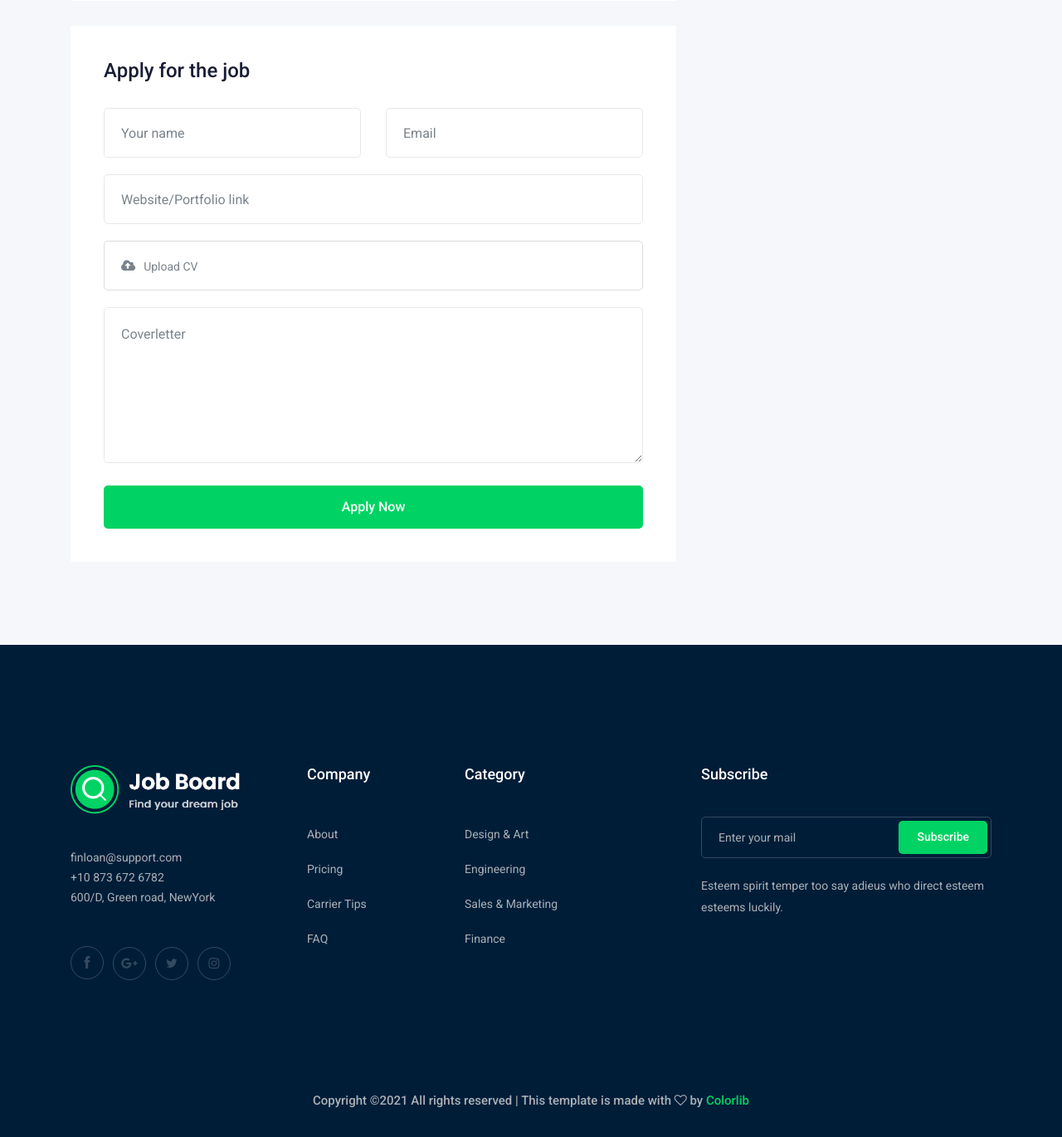
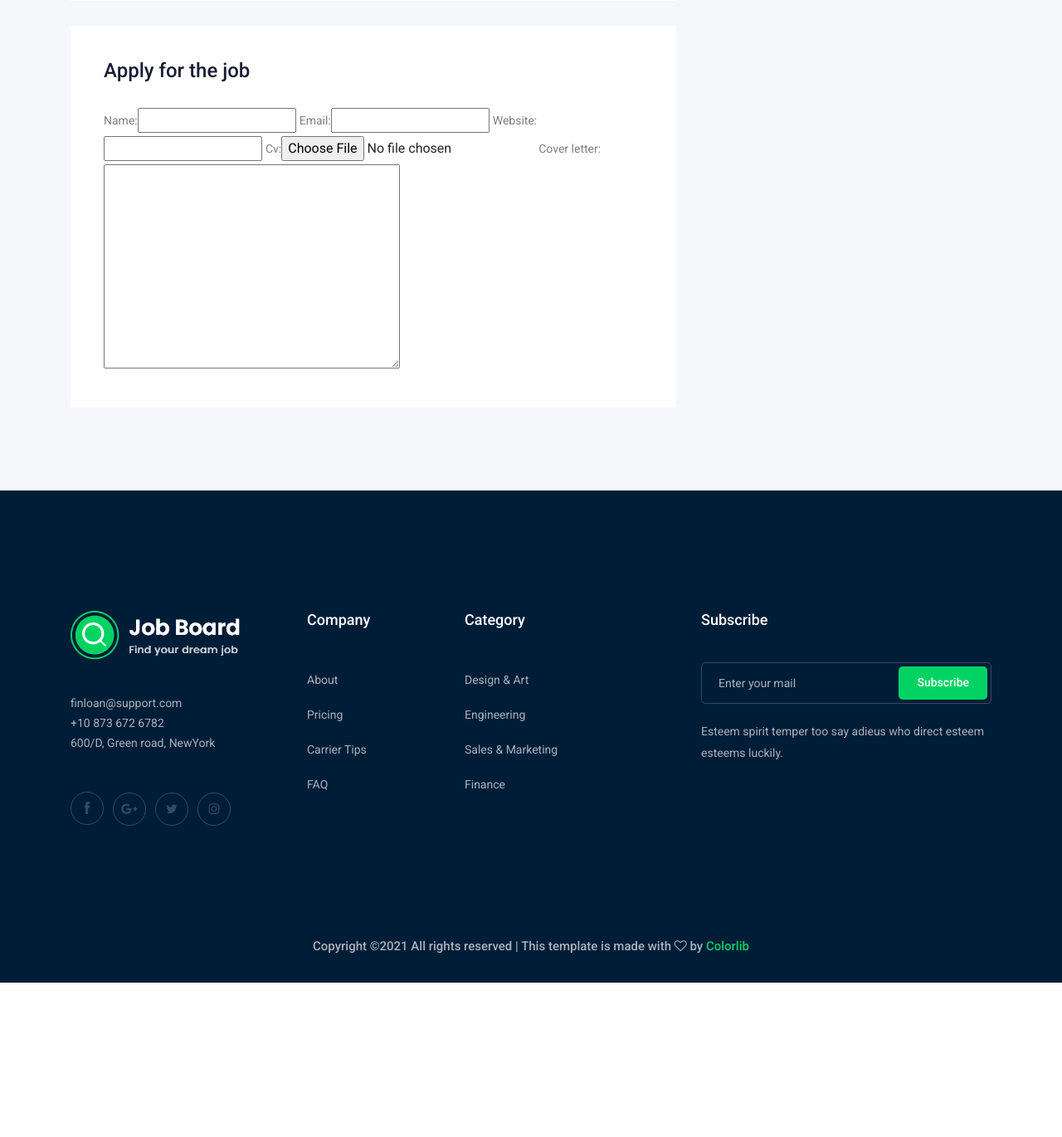
Before and after one commit to SaadEssam/Django-Job-Board, a Django app: a page that uses job/templates/job/job_detail.html in a window 1280 px wide. Shown: the part 1368-2738 px from the top of the page at 83% size. After the commit the page ends 2552 px from the top, so only its background shows below. Run offline with Django 3.2, Linux system fonts and the light colour scheme; data comes from the database, SQL or seed files in the repository; both versions use the stored data as it was after the commit; some libraries are stand-ins or nearby versions.

Commit message:
Edit form

```diff
--- a/job/admin.py
+++ b/job/admin.py
@@ -1,9 +1,13 @@
 from django.contrib import admin
-from .models import Job , Category
+
 # Register your models here.
+
+from .models import Job , Category , Apply
 
 
 
 admin.site.register(Job)
 
 admin.site.register(Category)
+
+admin.site.register(Apply)
--- /dev/null
+++ b/job/form.py
@@ -0,0 +1,11 @@
+from django import forms
+
+from .models import Apply
+
+
+
+
+class ApplyForm(forms.ModelForm):
+    class Meta:
+        model = Apply
+        fields = ['name', 'email', 'website', 'cv', 'cover_letter']
--- a/job/models.py
+++ b/job/models.py
@@ -49,3 +49,16 @@ class Category(models.Model):
 
     def __str__(self):
         return self.name
+
+
+class Apply(models.Model):
+    job = models.ForeignKey(Job, related_name='apply_job', on_delete=models.CASCADE)
+    name = models.CharField(max_length=50)
+    email = models.EmailField(max_length=100)
+    website = models.URLField(max_length=100)
+    cv = models.FileField(upload_to='apply/')
+    cover_letter = models.TextField(max_length=500)
+    created_at = models.DateTimeField(auto_now=True)
+
+    def __str__(self):
+        return self.name
--- a/job/templates/job/job_detail.html
+++ b/job/templates/job/job_detail.html
@@ -76,46 +76,8 @@
                     </div>
                     <div class="apply_job_form white-bg">
                         <h4>Apply for the job</h4>
-                        <form action="#">
-                            <div class="row">
-                                <div class="col-md-6">
-                                    <div class="input_field">
-                                        <input type="text" placeholder="Your name">
-                                    </div>
-                                </div>
-                                <div class="col-md-6">
-                                    <div class="input_field">
-                                        <input type="text" placeholder="Email">
-                                    </div>
-                                </div>
-                                <div class="col-md-12">
-                                    <div class="input_field">
-                                        <input type="text" placeholder="Website/Portfolio link">
-                                    </div>
-                                </div>
-                                <div class="col-md-12">
-                                    <div class="input-group">
-                                        <div class="input-group-prepend">
-                                          <button type="button" id="inputGroupFileAddon03"><i class="fa fa-cloud-upload" aria-hidden="true"></i>
-                                          </button>
-                                        </div>
-                                        <div class="custom-file">
-                                          <input type="file" class="custom-file-input" id="inputGroupFile03" aria-describedby="inputGroupFileAddon03">
-                                          <label class="custom-file-label" for="inputGroupFile03">Upload CV</label>
-                                        </div>
-                                      </div>
-                                </div>
-                                <div class="col-md-12">
-                                    <div class="input_field">
-                                        <textarea name="#" id="" cols="30" rows="10" placeholder="Coverletter"></textarea>
-                                    </div>
-                                </div>
-                                <div class="col-md-12">
-                                    <div class="submit_btn">
-                                        <button class="boxed-btn3 w-100" type="submit">Apply Now</button>
-                                    </div>
-                                </div>
-                            </div>
+                        <form action="#" method="POST">
+                            {{form}}
                         </form>
                     </div>
                 </div>
@@ -178,3 +140,7 @@
     </div>
 
     {% endblock body %}
+
+
+
+    <button class="boxed-btn3 w-100" type="submit">Apply Now</button>
--- a/job/views.py
+++ b/job/views.py
@@ -1,6 +1,7 @@
 from django.shortcuts import render
 from .models import Job
 from django.core.paginator import Paginator
+from .form import ApplyForm
 
 # Create your views here.
 
@@ -17,5 +18,12 @@ def job_list(request):
 
 def job_detail(request, slug):
     job_detail = Job.objects.get(slug=slug)
-    context = {'job' : job_detail}
+
+    if request.method=='POST':
+        pass
+
+    else:
+        form = ApplyForm
+
+    context = {'job' : job_detail , 'form':form}
     return render(request, 'job/job_detail.html',context)
```
Also changed, not shown: db.sqlite3, job/migrations/0009_apply.py (added), job/migrations/0010_apply_job.py (added), job/migrations/0011_apply_created_at.py (added).
